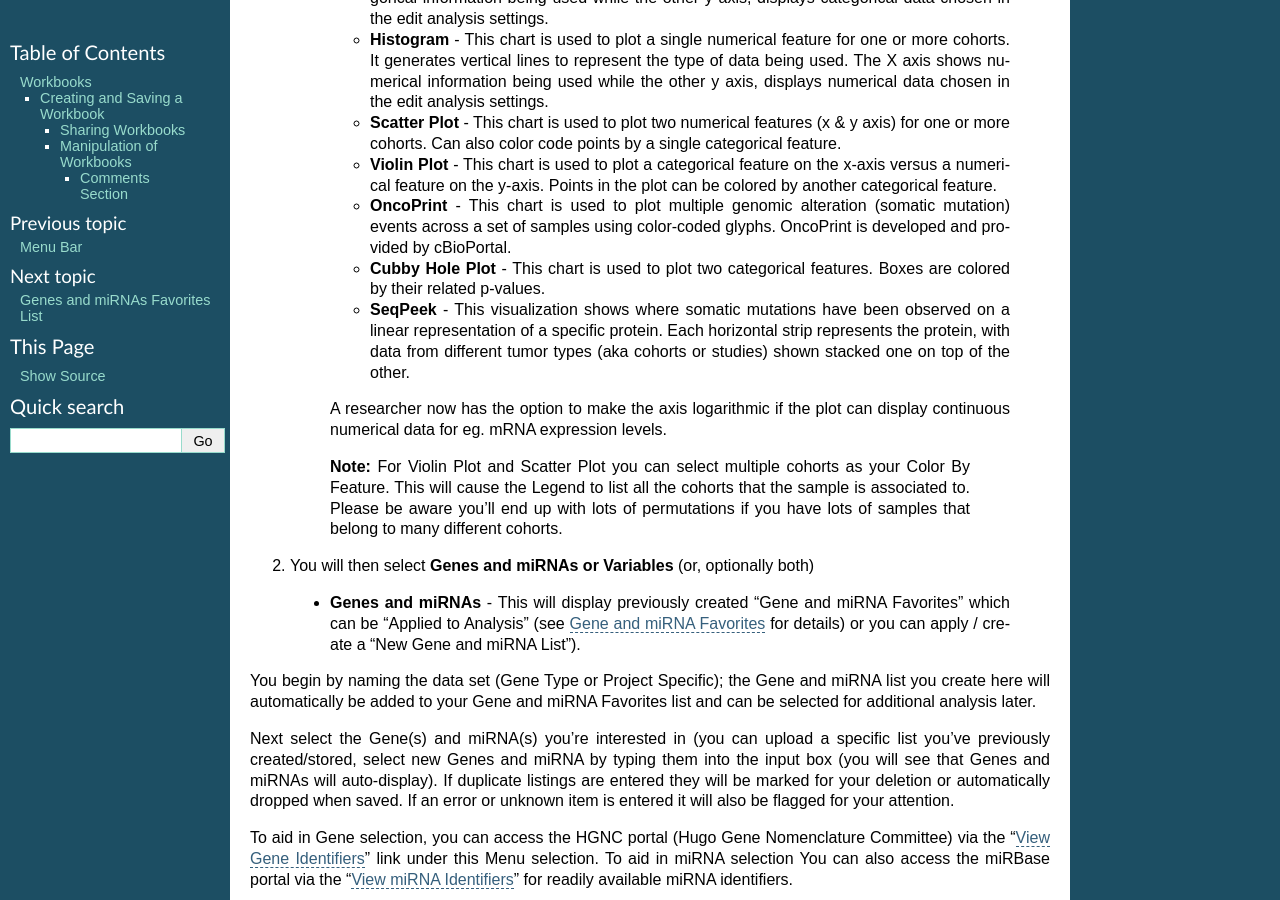
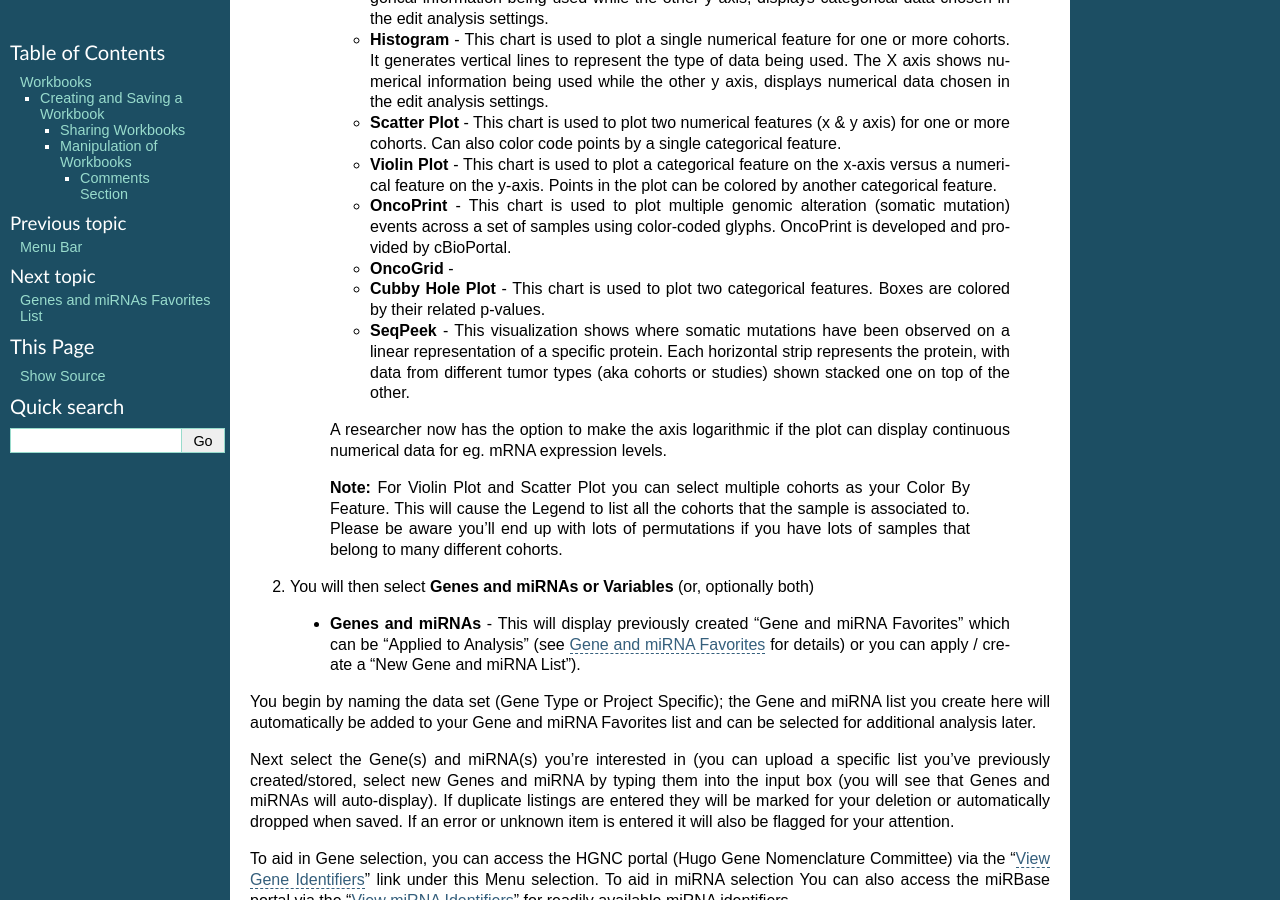
Before and after one commit to isb-cgc/readthedocs, a Sphinx documentation site: the page built from docs/source/sections/webapp/Workbooks.rst, in a window 1280 px wide and 900 px high, scrolled down 861 px. Built offline with Sphinx 7.4.7, drawn with Linux system fonts in a browser that asks for light colours; pages that are not in the unit, such as notebooks, are missing from menus.

Commit message:
added onco grid section

```diff
--- a/docs/source/sections/webapp/Workbooks.rst
+++ b/docs/source/sections/webapp/Workbooks.rst
@@ -38,6 +38,8 @@ To create a **Workbook** from Your Dashboard, click on the **“Create a New Wor
     - **Violin Plot** - This chart is used to plot a categorical feature on the x-axis versus a numerical feature on the y-axis. Points in the plot can be colored by another categorical feature.
 
     - **OncoPrint** - This chart is used to plot multiple genomic alteration (somatic mutation) events across a set of samples using color-coded glyphs. OncoPrint is developed and provided by cBioPortal.
+
+    - **OncoGrid** -
 
     - **Cubby Hole Plot** - This chart is used to plot two categorical features. Boxes are colored by their related p-values.
 
```
